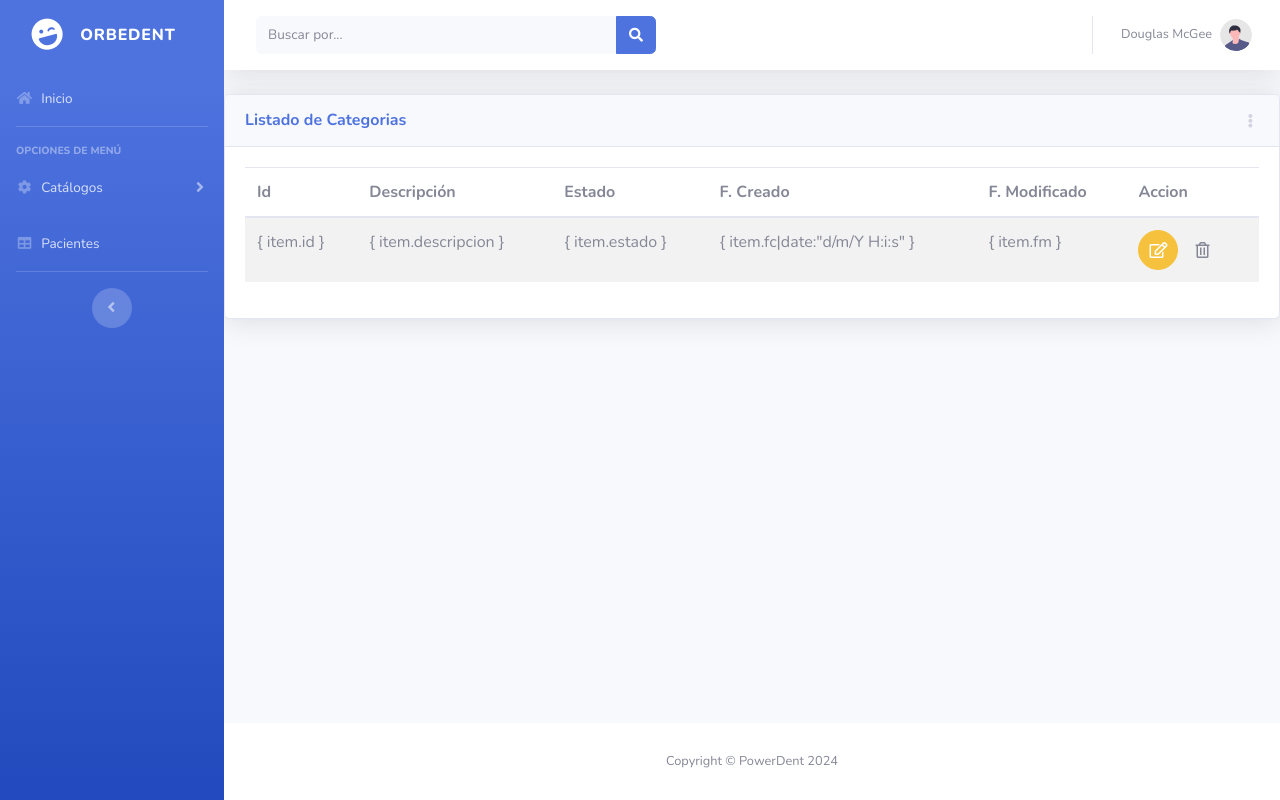
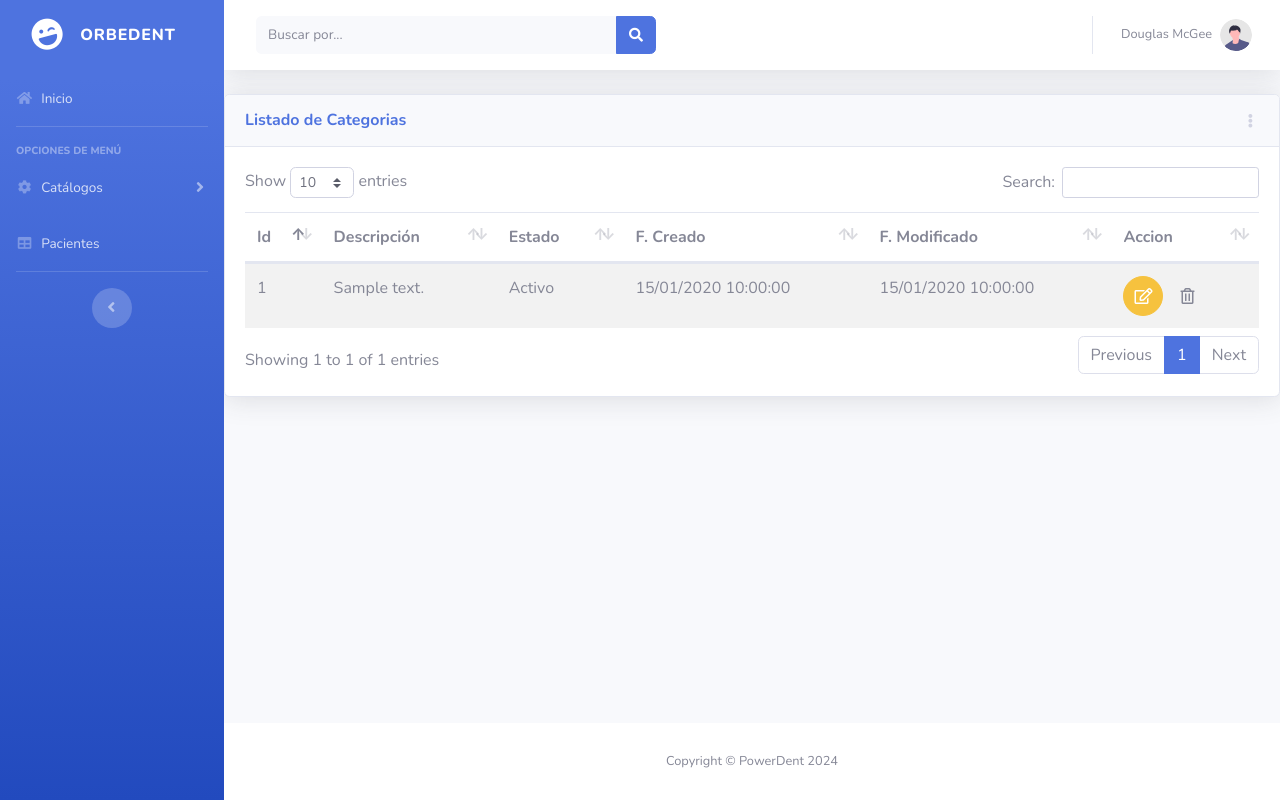
Before and after one commit to Xaler01/PowerDent, a Django app: page /inv/categorias/ in a window 1280 px wide. Run offline with Django 4.2, Linux system fonts and the light colour scheme; a user stored in the database is signed in; tables that the repository leaves empty hold one stand-in row (values such as "Sample post"); some libraries are stand-ins or nearby versions.

Commit message:
Mod Categorias V 0.0.1

```diff
--- a/inv/forms.py
+++ b/inv/forms.py
@@ -7,8 +7,8 @@ class CategoriaForm(forms.ModelForm):
     class Meta:
         model = Categoria
         fields = ['descripcion', 'estado']
-        labels = {'descripcion': "Descripcion de la categoria",
-                  "estado": "Estado"}
+        labels = {'descripcion': 'Descripcion de la Categoria',
+                  'estado': 'Estado'}
         widget = {'descripcion': forms.TextInput}
 
     def __init__(self, *args, **kwargs):
--- a/inv/models.py
+++ b/inv/models.py
@@ -1,19 +1,21 @@
 from django.db import models
+from django.db.models import CharField
 
 # Create your models here.
 from bases.models import ClaseModelo
 
-class Categoria (ClaseModelo):
+
+class Categoria(ClaseModelo):
     descripcion = models.CharField(
         max_length=100,
-        help_text= 'Descripcion de la Categoria',
+        help_text='Descripcion de la Categoria',
         unique=True
     )
 
     def __str__(self):
         return '{}'.format(self.descripcion)
 
-    def save_base(self):
+    def save(self):
         self.descripcion = self.descripcion.upper()
         super(Categoria, self).save()
 
--- a/inv/templates/inv/categoria_list.html
+++ b/inv/templates/inv/categoria_list.html
@@ -15,16 +15,15 @@
                 <div class="dropdown-menu dropdown-menu-right shadow animated--fade-in"
                     aria-labelledby="dropdownMenuLink">
                     <div class="dropdown-header">Acciones</div>
-                    <a class="dropdown-item" href="{% url 'inv:categoria_new' %}"><i class="far far-calendar-plua"></i> Nueva</a>
-                    <a class="dropdown-item" href="#">Another action</a>
-                    <div class="dropdown-divider"></div>
-                    <a class="dropdown-item" href="#">Something else here</a>
+                    <a class="dropdown-item" href="{% url 'inv:categoria_new' %}"><i class="far fa-calendar-plus"></i> Nueva</a>
+                    <!--<a class="dropdown-item" href="#">Another action</a>-->
+                     <!--<div class="dropdown-divider"></div>
+                   <a class="dropdown-item" href="#">Something else here</a>-->
                 </div>
             </div>
         </div>
         <!-- Card Body -->
         <div class="card-body">
-
             {% if not obj %}
             <div class="alert alert-info">No hay categorías</div>
             {% else %}
@@ -40,14 +39,14 @@
                 <tbody>
                   {% for item in obj  %}
                   <tr>
-                        <td>{ item.id }</td>
-                        <td>{ item.descripcion }</td>
-                        <td>{ item.estado }</td>
-                        <td>{ item.fc|date:"d/m/Y H:i:s" }</td>
-                        <td>{ item.fm }</td>
+                    <td>{{ item.id }}</td>
+                    <td>{{ item.descripcion }}</td>
+                    <td>{{ item.estado|yesno:"Activo,Inactivo" }}</td>
+                    <td>{{ item.fc|date:"d/m/Y H:i:s" }}</td>
+                    <td>{{ item.fm|date:"d/m/Y H:i:s" }}</td>
                     <td>
-                          <a href="#" class="btn btn-warning btn-circle" role="button"><i class="far fa-edit"></i></a>
-                          <a href="#" class="btn danger  btn-circle" role="button"><i class="far fa-trash-alt"></i></a>
+                      <a href="{% url 'inv:categoria_edit' item.id %}" class="btn btn-warning btn-circle" role="button"><i class="far fa-edit"></i></a>
+                      <a href="{% url 'inv:categoria_del' item.id %}" class="btn danger  btn-circle" role="button"><i class="far fa-trash-alt"></i></a>
                     </td>
                   </tr>
                   {% endfor %}
@@ -58,4 +57,11 @@
     </div>
 
 {% endblock page_content %}
-{% block js_page %} {% endblock js_page %}
+{% block js_page %}
+<script>
+    // Call the datatables Jquerys plugin
+    $(document).ready(function() {
+        $('.table').DataTable();
+    });
+</script>
+{% endblock js_page %}
--- a/inv/urls.py
+++ b/inv/urls.py
@@ -1,8 +1,10 @@
 from django.urls import path
 
-from .views import CategoriaView, CategoriaNew
+from .views import CategoriaView, CategoriaNew, CategoriaEdit, CategoriaDel
 
 urlpatterns = [
     path('categorias/', CategoriaView.as_view(), name='categoria_list'),
     path('categorias/new', CategoriaNew.as_view(), name='categoria_new'),
+    path('categorias/edit/<int:pk>', CategoriaEdit.as_view(), name='categoria_edit'),
+    path('categorias/delete/<int:pk>', CategoriaDel.as_view(), name='categoria_del'),
 ]
--- a/inv/views.py
+++ b/inv/views.py
@@ -28,3 +28,23 @@ class CategoriaNew(LoginRequiredMixin, generic.CreateView):
     def form_valid(self, form):
         form.instance.uc = self.request.user
         return super().form_valid(form)
+
+
+class CategoriaEdit(LoginRequiredMixin, generic.UpdateView):
+    model = Categoria
+    template_name = "inv/categoria_form.html"
+    context_object_name = "obj"
+    form_class = CategoriaForm
+    success_url = reverse_lazy("inv:categoria_list")
+    login_url = "bases:login"
+
+    def form_valid(self, form):
+        form.instance.um = self.request.user.id
+        return super().form_valid(form)
+
+
+class CategoriaDel(LoginRequiredMixin, generic.DeleteView):
+    model = Categoria
+    template_name = "inv/catalogos_del.html"
+    context_object_name = "obj"
+    success_url = reverse_lazy("inv:categoria_list")
--- a/templates/base/base.html
+++ b/templates/base/base.html
@@ -21,6 +21,10 @@
 
     <!-- Custom styles for this template-->
     <link href="{% static 'base/css/sb-admin-2.min.css' %} " rel="stylesheet">
+
+    <!-- Custom styles for this template-->
+    <link href="{% static 'base/vendor/datatables/datatables.bootstrap4.min.css'%} " rel="stylesheet">
+
 
 </head>
 
@@ -70,7 +74,7 @@
                     <div class="bg-white py-2 collapse-inner rounded">
                         <h6 class="collapse-header">Catálogos de Inventario</h6>
                         <a class="collapse-item" href="{% url 'inv:categoria_list' %}">Categorías</a>
-                        <a class="collapse-item" href="cards.html">Cards</a>
+                        <!--<a class="collapse-item" href="cards.html">Cards</a>-->
                     </div>
                 </div>
             </li>
@@ -428,6 +432,11 @@
 
     <!-- Custom scripts for all pages-->
     <script src="{% static 'base/js/sb-admin-2.min.js' %}"></script>
+
+    <!-- Page level plugin-->
+    <script src="{% static 'base/vendor/datatables/jquery.datatables.min.js' %}"></script>
+    <script src="{% static 'base/vendor/datatables/datatables.bootstrap4.min.js' %}"></script>
+
     {% block js_page %} {% endblock js_page %}
 
 </body>
```
Also changed, not shown: inv/templates/inv/catalogos_del.html (added, +24 -0 lines), inv/templates/inv/categoria_form.html (+12 -9 lines). Lines whose indentation alone changed are shown as unchanged.
